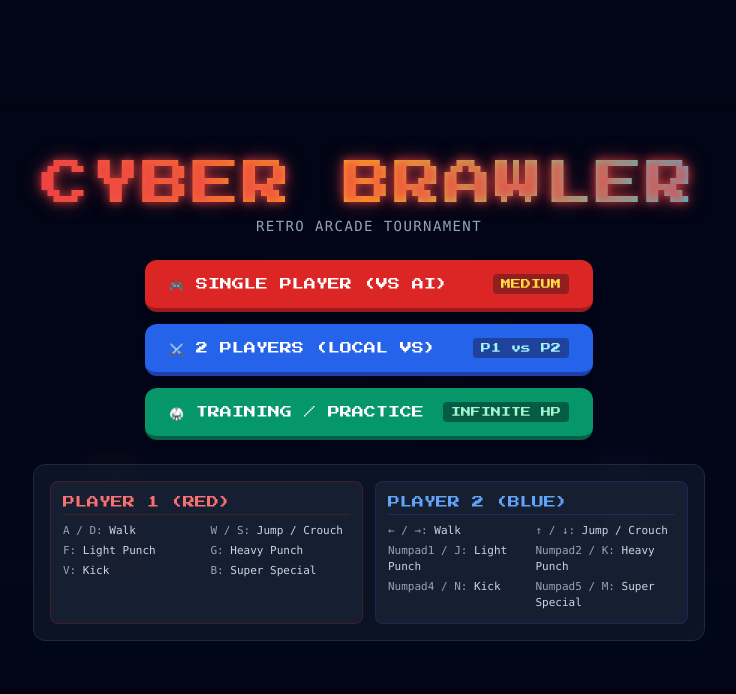
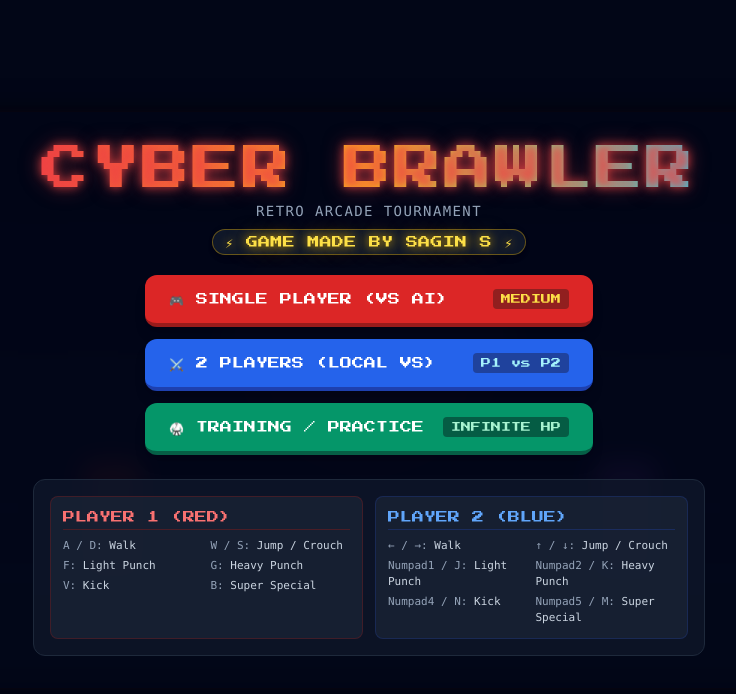
Before and after one commit to sagin-s/Arcade-Street-Brawler, a plain HTML site: page index.html in a window 1280 px wide. Shown: the whole page, without its empty margins (271-1007 px from the left). Drawn offline with nearby package versions, Linux system fonts and the light colour scheme; animation ran at ten frames a second.

Commit message:
Update index.html

```diff
--- a/index.html
+++ b/index.html
@@ -105,7 +105,14 @@
             <h1 class="font-arcade text-3xl sm:text-5xl text-transparent bg-clip-text bg-gradient-to-r from-red-500 via-yellow-400 to-cyan-400 mb-2 tracking-wider glow-red text-center">
                 CYBER BRAWLER
             </h1>
-            <p class="text-slate-400 text-xs sm:text-sm mb-6 font-mono tracking-widest">RETRO ARCADE TOURNAMENT</p>
+            <p class="text-slate-400 text-xs sm:text-sm mb-2 font-mono tracking-widest">RETRO ARCADE TOURNAMENT</p>
+
+            <!-- Author Credit Tagline -->
+            <div class="mb-5 px-3 py-1 rounded-full bg-slate-900 border border-yellow-500/40 shadow-md">
+                <p class="font-arcade text-[10px] sm:text-xs text-yellow-300 glow-gold tracking-wide">
+                    ⚡ GAME MADE BY SAGIN S ⚡
+                </p>
+            </div>
 
             <div class="flex flex-col gap-3 mb-6 w-full max-w-md">
                 <button id="btn-mode-ai" class="py-3.5 px-6 bg-red-600 hover:bg-red-500 active:bg-red-700 text-white font-arcade text-xs rounded-xl border-b-4 border-red-800 transition transform hover:-translate-y-0.5 shadow-lg flex items-center justify-between">
```
